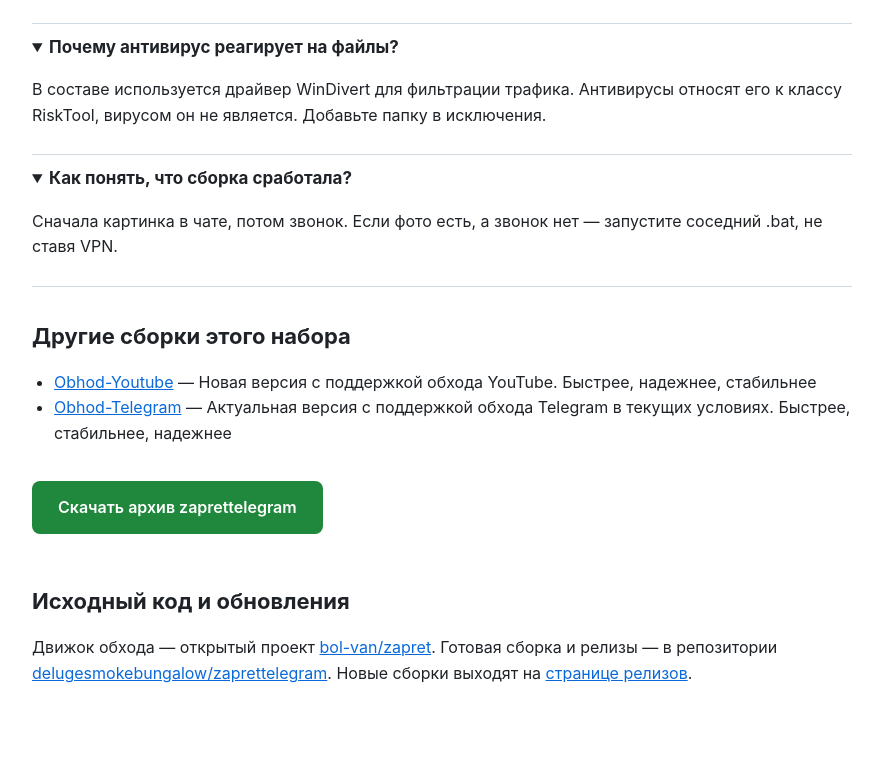
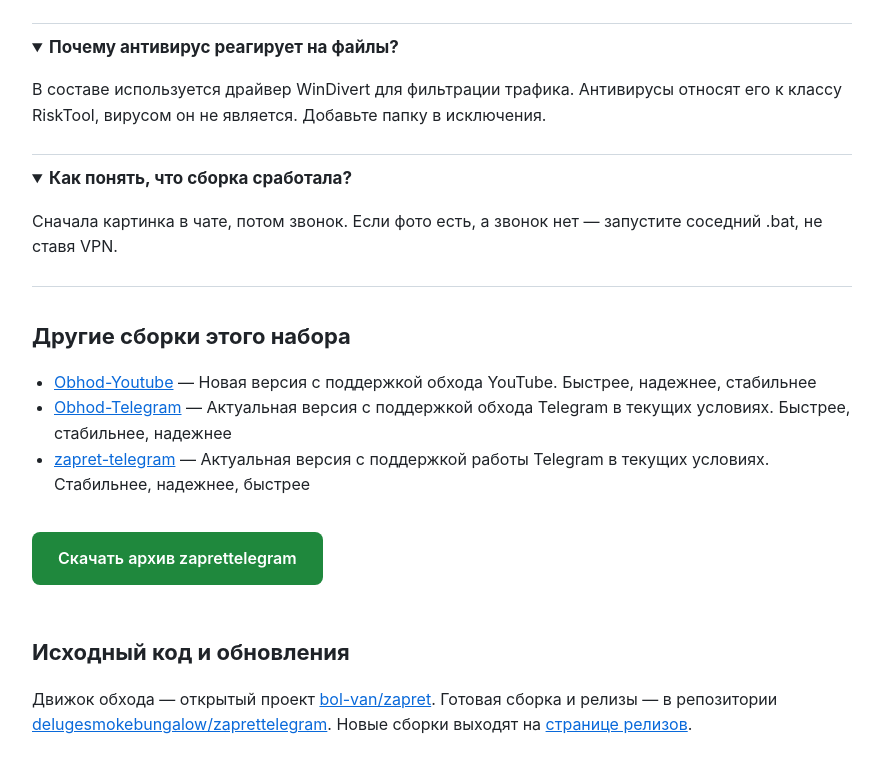
Before and after one commit to delugesmokebungalow/zaprettelegram, a plain HTML site: page docs/index.html in a window 1280 px wide. Shown: the part 1458-2230 px from the top of the page, without its empty margins (198-1081 px from the left). Drawn offline with Linux system fonts and the light colour scheme.

Commit message:
docs: sibling links

```diff
--- a/docs/index.html
+++ b/docs/index.html
@@ -86,6 +86,7 @@
   <ul class="siblings">
     <li><a href="https://delugesmokebungalow.github.io/Obhod-Youtube/">Obhod-Youtube</a> — Новая версия с поддержкой обхода YouTube. Быстрее, надежнее, стабильнее</li>
     <li><a href="https://delugesmokebungalow.github.io/Obhod-Telegram/">Obhod-Telegram</a> — Актуальная версия с поддержкой обхода Telegram в текущих условиях. Быстрее, стабильнее, надежнее</li>
+    <li><a href="https://delugesmokebungalow.github.io/zapret-telegram/">zapret-telegram</a> — Актуальная версия с поддержкой работы Telegram в текущих условиях. Стабильнее, надежнее, быстрее</li>
   </ul>
 
   <p><a class="cta" href="https://github.com/delugesmokebungalow/zaprettelegram/releases/latest">Скачать архив zaprettelegram</a></p>
```
